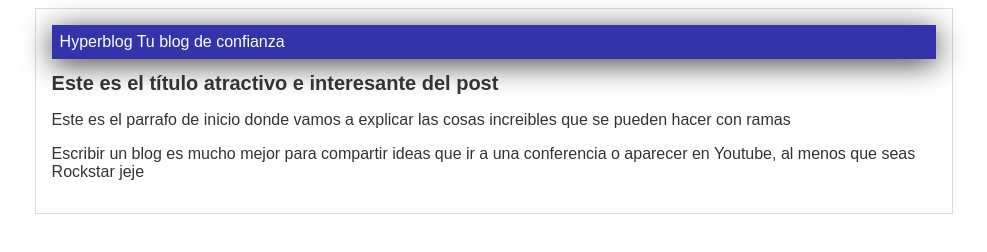
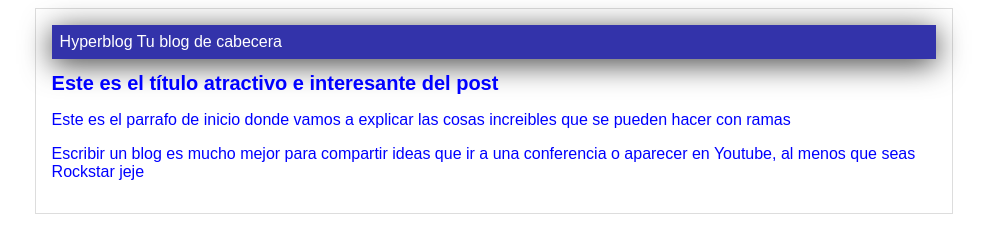
Before and after one commit to JFernando12/hyperblog, a plain HTML site: page index.html in a window 1280 px wide. Shown: the whole page, without its empty margins (146-1133 px from the left). Drawn offline with Linux system fonts and the light colour scheme.

Commit message:
cambié a color azul

```diff
--- a/css/style.css
+++ b/css/style.css
@@ -1,5 +1,5 @@
 body {
-    color: #333;
+    color: blue;
     text-align: center;
     font-family: "Arial";
 }
--- a/index.html
+++ b/index.html
@@ -11,7 +11,7 @@
     <div id="container">
         <div id="cabecera">
             Hyperblog
-            <span id="tagline">Tu blog de confianza</span>
+            <span id="tagline">Tu blog de cabecera</span>
         </div>
         <div id="post">
             <h1>Este es el título atractivo e interesante del post</h1>
```
